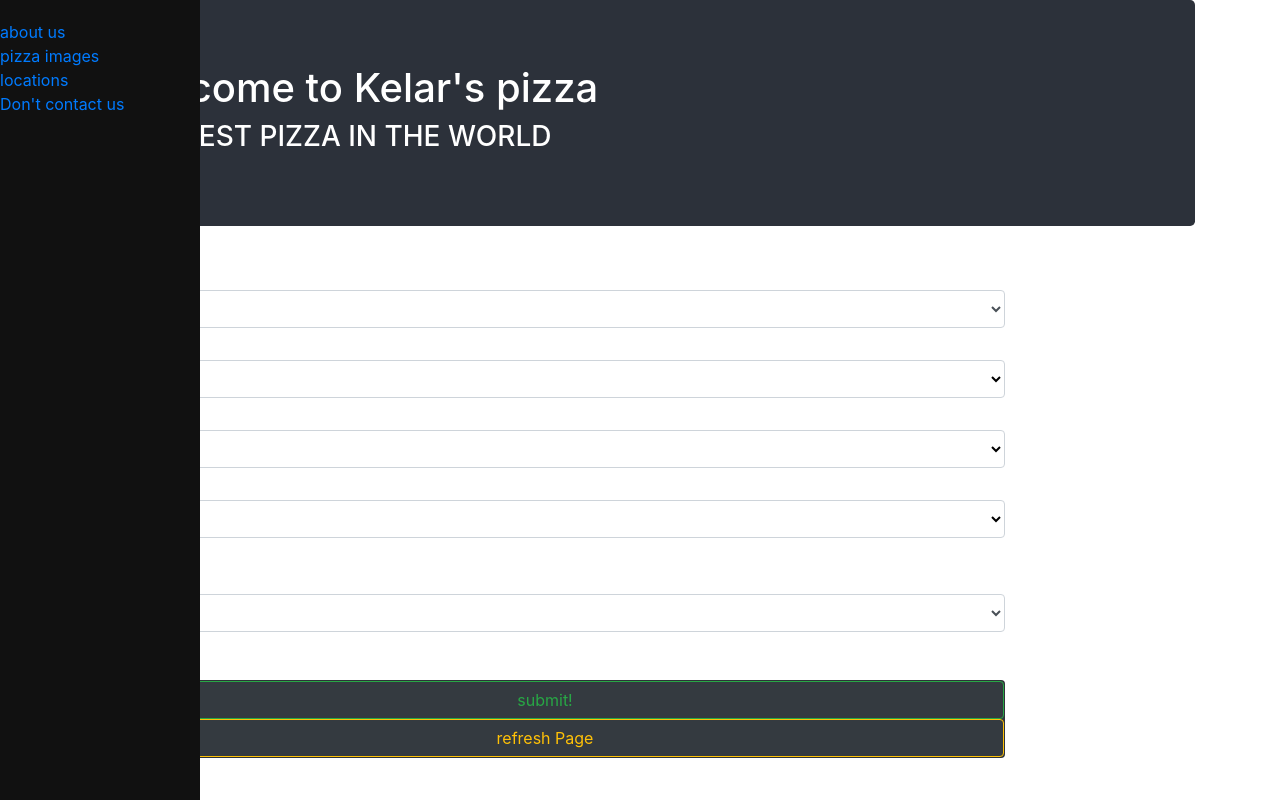
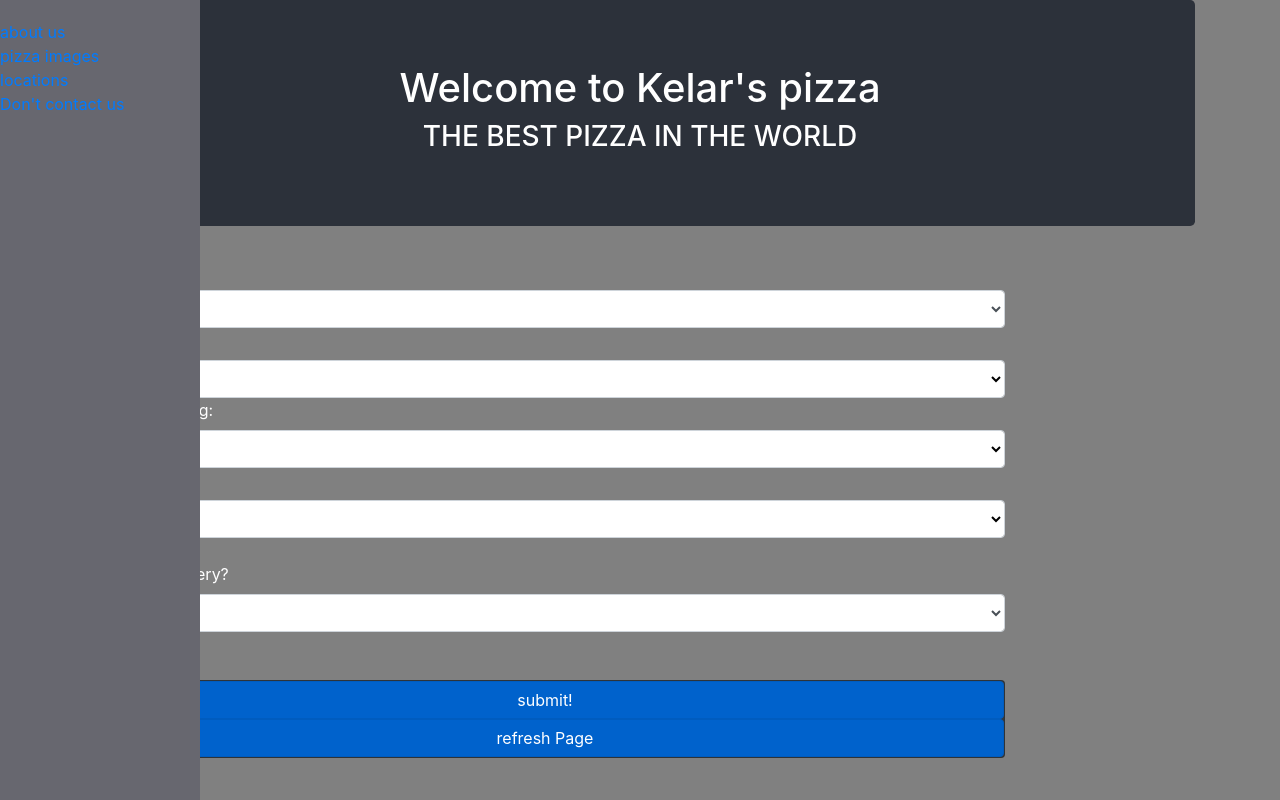
Before and after one commit to epicoding95/pizza, a plain HTML site: page index.html in a window 1280 px wide. Drawn offline with Linux system fonts and the light colour scheme.

Commit message:
finished project

```diff
--- a/css/styles.css
+++ b/css/styles.css
@@ -1,5 +1,5 @@
 body {
-background-color: white;
+background-color: gray;
   /* background-image:url(../img/pizza.jpeg); */
  background-size: cover
 }
@@ -14,6 +14,8 @@ label{
 }
 
 .jumbotron {
+
+  text-align: center;
   color: white;
   background-color: #2c313a
 
@@ -21,13 +23,14 @@ label{
 }
 
 .sidenav {
+
   height: 100%;
   width: 200px;
   position: fixed;
   z-index: 1;
   top: 0;
   left: 0;
-  background-color: #111;
+  background-color: #67676F;
   overflow-x: hidden;
   padding-top: 20px;
 
--- a/index.html
+++ b/index.html
@@ -85,10 +85,10 @@
                  <br>
                  <br>
                   <div class ="card bg-dark">
-                    <button class="btn btn-outline-success" type="submit" name="submit" id="submit">submit!</button>
+                    <button class="btn btn-primary active" type="submit" name="submit" id="submit">submit!</button>
 
 
-                    <button class="btn btn-outline-warning" type="button"
+                    <button class="btn btn-primary active" type="button"
                     value="Refresh Page" onClick="window.location.reload();" name="add another" id="addPizza">refresh Page</button>
                   </div>
                  </form>
```
